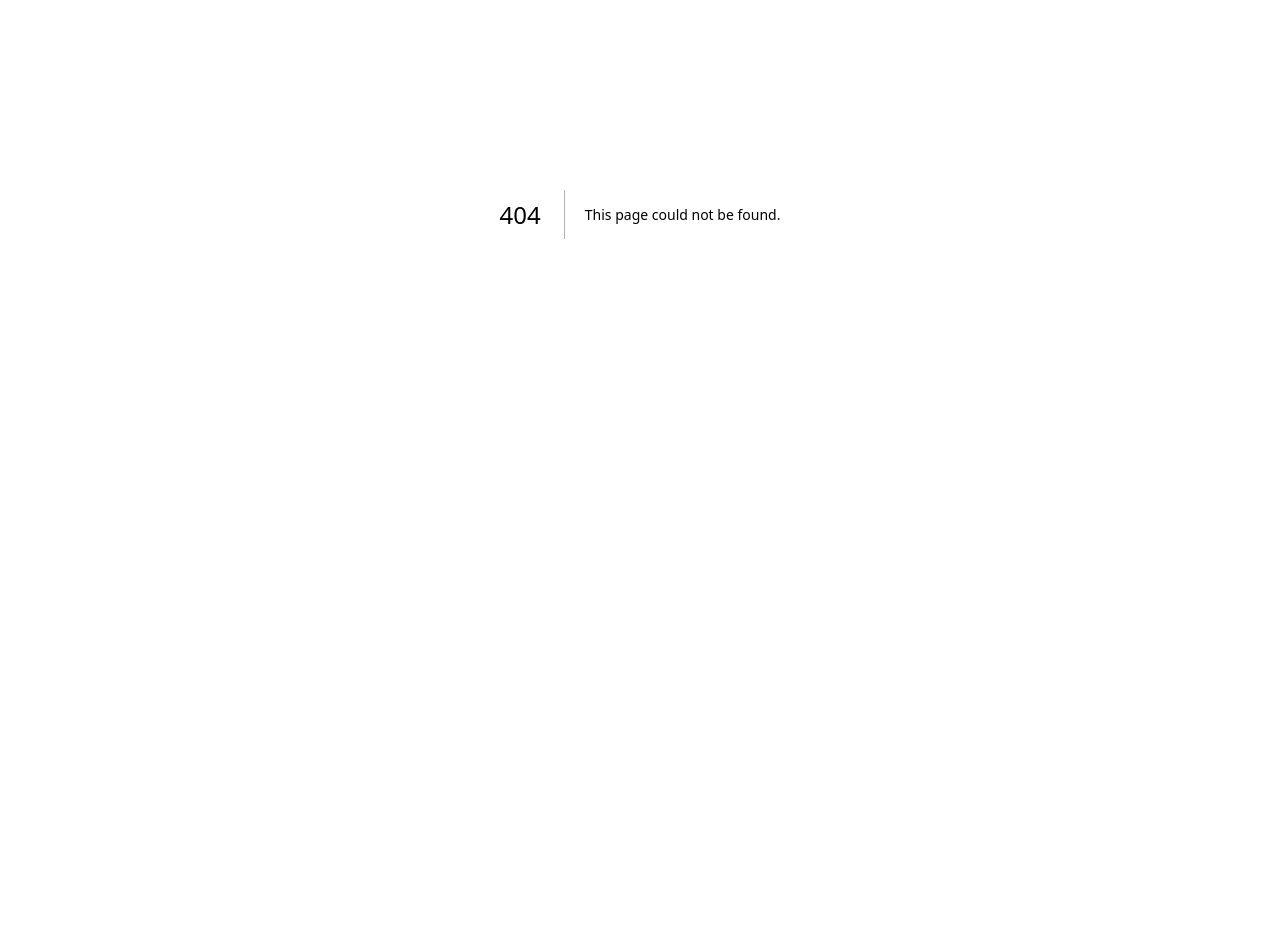
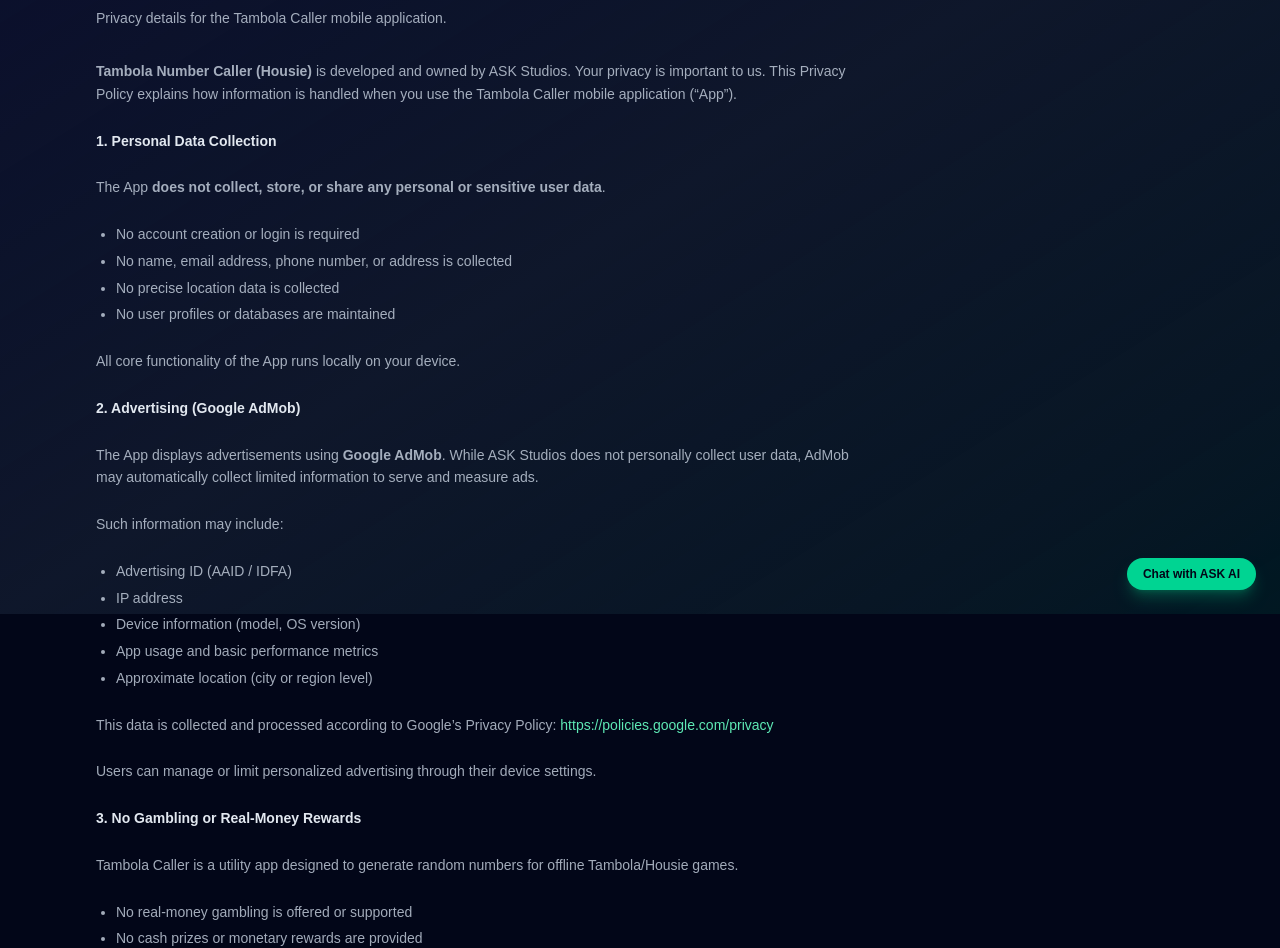
Before and after one commit to Parmeet349/askstudios-site, a Next.js app: page /tambola-privacy-policy in a window 1280 px wide. Before the commit this address had no page. Shown: the part 186-1134 px from the top of the page. Before the commit the page ends 800 px from the top, so only its background shows below. Built offline with nearby package versions, Linux system fonts and the light colour scheme.

Commit message:
Added privacy policy page for tambola number caller

```diff
--- /dev/null
+++ b/app/tambola-privacy-policy/page.tsx
@@ -0,0 +1,156 @@
+import SiteShell from "@/components/layout/SiteShell";
+import SectionHeader from "@/components/ui/SectionHeader";
+
+export default function TambolaPrivacyPage() {
+    return (
+        <SiteShell>
+            <section className="mt-10 max-w-3xl">
+                <SectionHeader
+                    eyebrow="Product Legal"
+                    title="Tambola Caller Privacy Policy"
+                    description="Privacy details for the Tambola Caller mobile application."
+                />
+
+                <div className="mt-8 space-y-6 text-sm text-slate-300/80 leading-relaxed">
+                    <p>
+                        <strong>Tambola Number Caller (Housie)</strong> is developed and owned
+                        by ASK Studios. Your privacy is important to us. This Privacy Policy
+                        explains how information is handled when you use the Tambola Caller
+                        mobile application (“App”).
+                    </p>
+
+                    <h3 className="text-slate-200 font-semibold">
+                        1. Personal Data Collection
+                    </h3>
+                    <p>
+                        The App <strong>does not collect, store, or share any personal or
+                            sensitive user data</strong>.
+                    </p>
+                    <ul className="list-disc pl-5 space-y-1">
+                        <li>No account creation or login is required</li>
+                        <li>No name, email address, phone number, or address is collected</li>
+                        <li>No precise location data is collected</li>
+                        <li>No user profiles or databases are maintained</li>
+                    </ul>
+                    <p>
+                        All core functionality of the App runs locally on your device.
+                    </p>
+
+                    <h3 className="text-slate-200 font-semibold">
+                        2. Advertising (Google AdMob)
+                    </h3>
+                    <p>
+                        The App displays advertisements using{" "}
+                        <strong>Google AdMob</strong>. While ASK Studios does not personally
+                        collect user data, AdMob may automatically collect limited
+                        information to serve and measure ads.
+                    </p>
+                    <p>Such information may include:</p>
+                    <ul className="list-disc pl-5 space-y-1">
+                        <li>Advertising ID (AAID / IDFA)</li>
+                        <li>IP address</li>
+                        <li>Device information (model, OS version)</li>
+                        <li>App usage and basic performance metrics</li>
+                        <li>Approximate location (city or region level)</li>
+                    </ul>
+                    <p>
+                        This data is collected and processed according to Google’s Privacy
+                        Policy:{" "}
+                        <a
+                            href="https://policies.google.com/privacy"
+                            target="_blank"
+                            rel="noopener noreferrer"
+                            className="text-emerald-300"
+                        >
+                            https://policies.google.com/privacy
+                        </a>
+                    </p>
+                    <p>
+                        Users can manage or limit personalized advertising through their
+                        device settings.
+                    </p>
+
+                    <h3 className="text-slate-200 font-semibold">
+                        3. No Gambling or Real-Money Rewards
+                    </h3>
+                    <p>
+                        Tambola Caller is a utility app designed to generate random numbers
+                        for offline Tambola/Housie games.
+                    </p>
+                    <ul className="list-disc pl-5 space-y-1">
+                        <li>No real-money gambling is offered or supported</li>
+                        <li>No cash prizes or monetary rewards are provided</li>
+                        <li>The App is intended for entertainment purposes only</li>
+                    </ul>
+                    <p>
+                        Any use involving money, prizes, or wagers is solely the
+                        responsibility of the user.
+                    </p>
+
+                    <h3 className="text-slate-200 font-semibold">
+                        4. Third-Party Services
+                    </h3>
+                    <p>
+                        The App uses the following third-party service:
+                    </p>
+                    <ul className="list-disc pl-5 space-y-1">
+                        <li>
+                            <strong>Google AdMob</strong> – used for displaying advertisements
+                            within the App.
+                        </li>
+                    </ul>
+                    <p>
+                        No additional analytics or tracking SDKs are integrated beyond what
+                        is required for advertising.
+                    </p>
+
+                    <h3 className="text-slate-200 font-semibold">
+                        5. Children’s Privacy
+                    </h3>
+                    <p>
+                        The App is not specifically directed at children under the age of 13.
+                        We do not knowingly collect personal data from children.
+                    </p>
+                    <p>
+                        If you believe a child has provided personal information, please
+                        contact us and we will take appropriate action where possible.
+                    </p>
+
+                    <h3 className="text-slate-200 font-semibold">
+                        6. Data Security
+                    </h3>
+                    <p>
+                        Since no personal data is collected or stored by ASK Studios, there
+                        is no user database associated with the App. Any data processed by
+                        third-party services is handled according to their respective
+                        security and privacy practices.
+                    </p>
+
+                    <h3 className="text-slate-200 font-semibold">
+                        7. Changes to This Policy
+                    </h3>
+                    <p>
+                        This Privacy Policy may be updated from time to time. Any changes
+                        will be reflected on this page with an updated revision date.
+                    </p>
+
+                    <h3 className="text-slate-200 font-semibold">
+                        8. Contact Us
+                    </h3>
+                    <p>
+                        If you have any questions or concerns about this Privacy Policy,
+                        please contact:
+                        <br />
+                        <span className="text-emerald-300">
+                            info@askstudios.net
+                        </span>
+                    </p>
+
+                    <p className="pt-4 text-xs text-slate-400">
+                        Last updated: December 26, 2025
+                    </p>
+                </div>
+            </section>
+        </SiteShell>
+    );
+}
```
